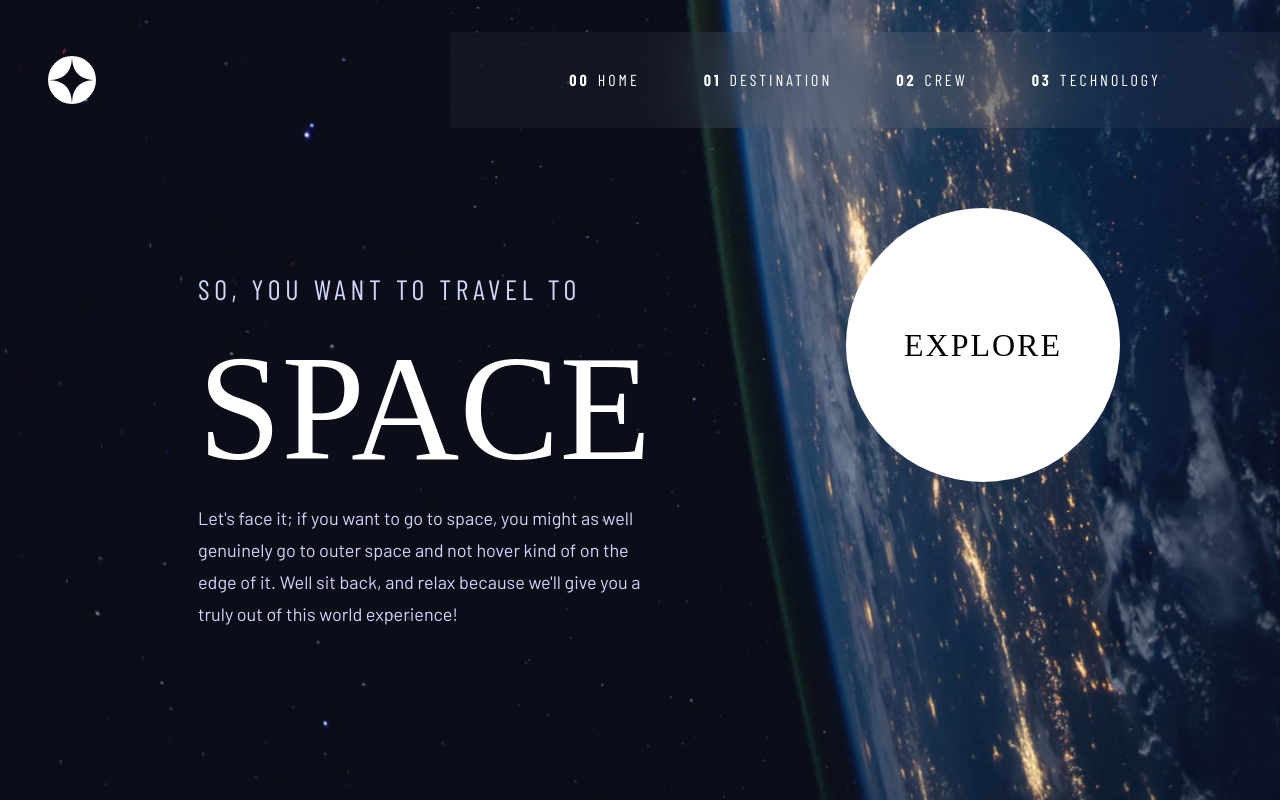
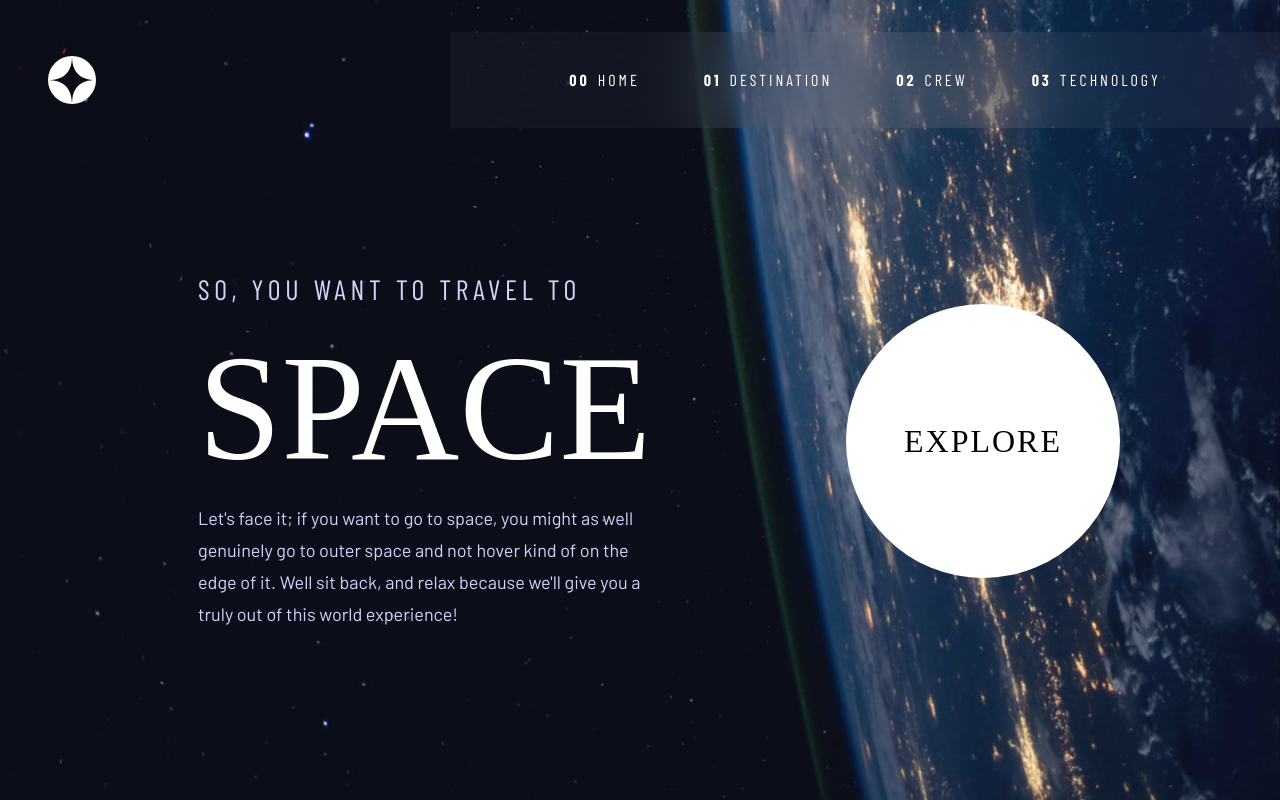
Before and after one commit to travistn/space-tourism-tn, a React (Create React App) app: page / in a window 1280 px wide. Built offline with nearby package versions, Linux system fonts and the light colour scheme; a web font is replaced by a local one.

Commit message:
Revised styling

```diff
--- a/src/containers/Home.jsx
+++ b/src/containers/Home.jsx
@@ -4,7 +4,7 @@ import Navbar from '../components/Navbar';
 
 const Home = () => {
   return (
-    <div className='w-screen h-screen bg-home-mobile md:bg-home-tablet lg:bg-home-desktop bg-no-repeat bg-cover bg-center flex flex-col'>
+    <div className='w-screen h-max md:h-screen bg-home-mobile md:bg-home-tablet lg:bg-home-desktop bg-no-repeat bg-cover bg-center flex flex-col'>
       <Navbar />
       <div className='h-screen flex flex-col lg:flex-row lg:items-center lg:mr-[10rem] lg:mt-[5rem] 2xl:mr-[20rem]'>
         <div className='flex flex-col items-center lg:items-start m-auto w-[330px] md:w-[450px] mt-12 md:mt-[4rem] 2xl:gap-4 '>
@@ -20,7 +20,7 @@ const Home = () => {
             a truly out of this world experience!
           </p>
         </div>
-        <div className='flex justify-center mb-auto lg:mt-0 2xl:mt-0'>
+        <div className='flex justify-center mb-auto lg:mt-[6rem] 2xl:mt-[6rem]'>
           <div className='flex justify-center items-center w-[150px] md:w-[242px] lg:w-[274px] 2xl:w-[300px] h-[150px] md:h-[242px] lg:h-[274px] 2xl:h-[300px] bg-white rounded-full'>
             <p className='uppercase font-bellefair text-xl md:text-[32px] 2xl:text-[40px] tracking-wider md:tracking-[2px] md:leading-[37px]'>
               Explore
```
